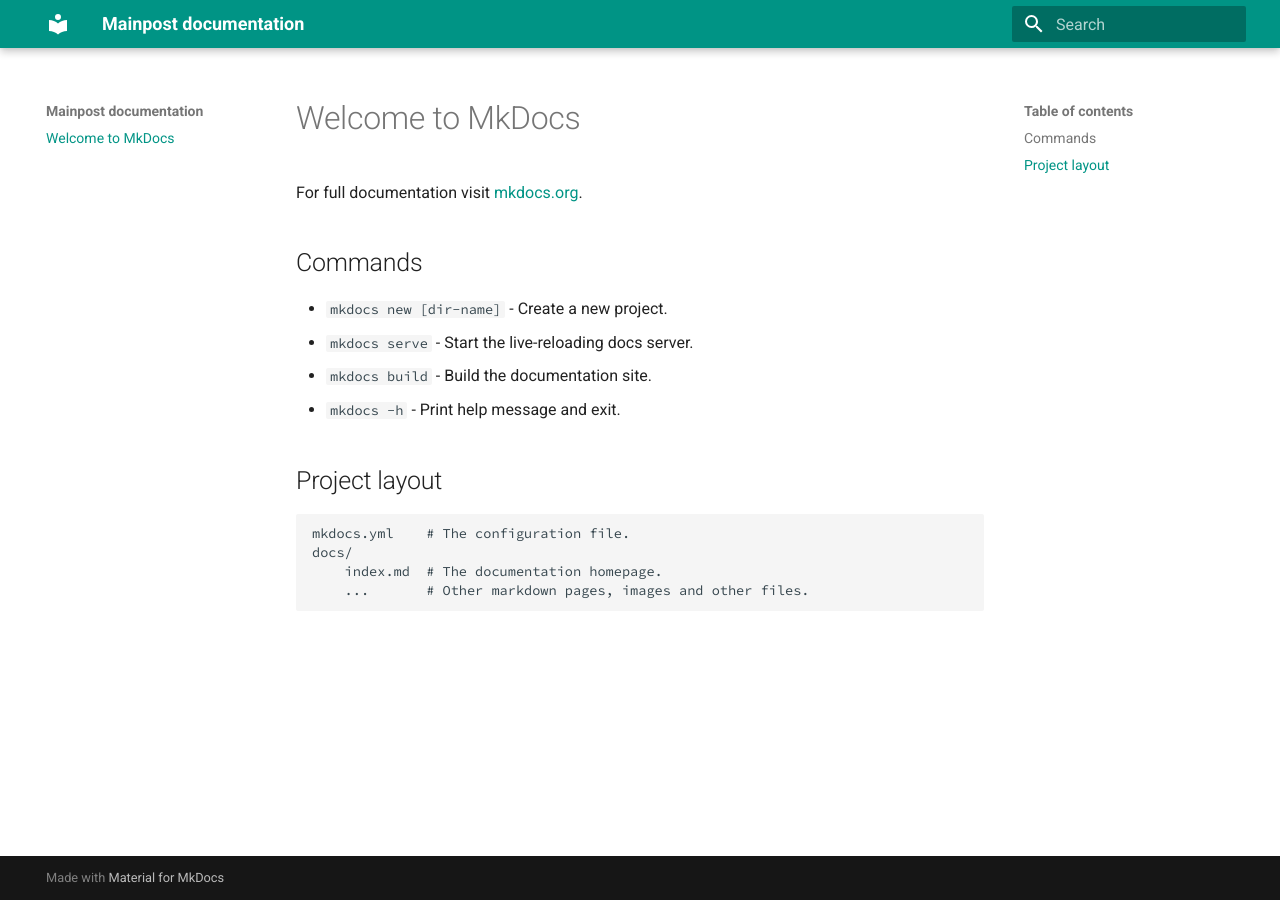
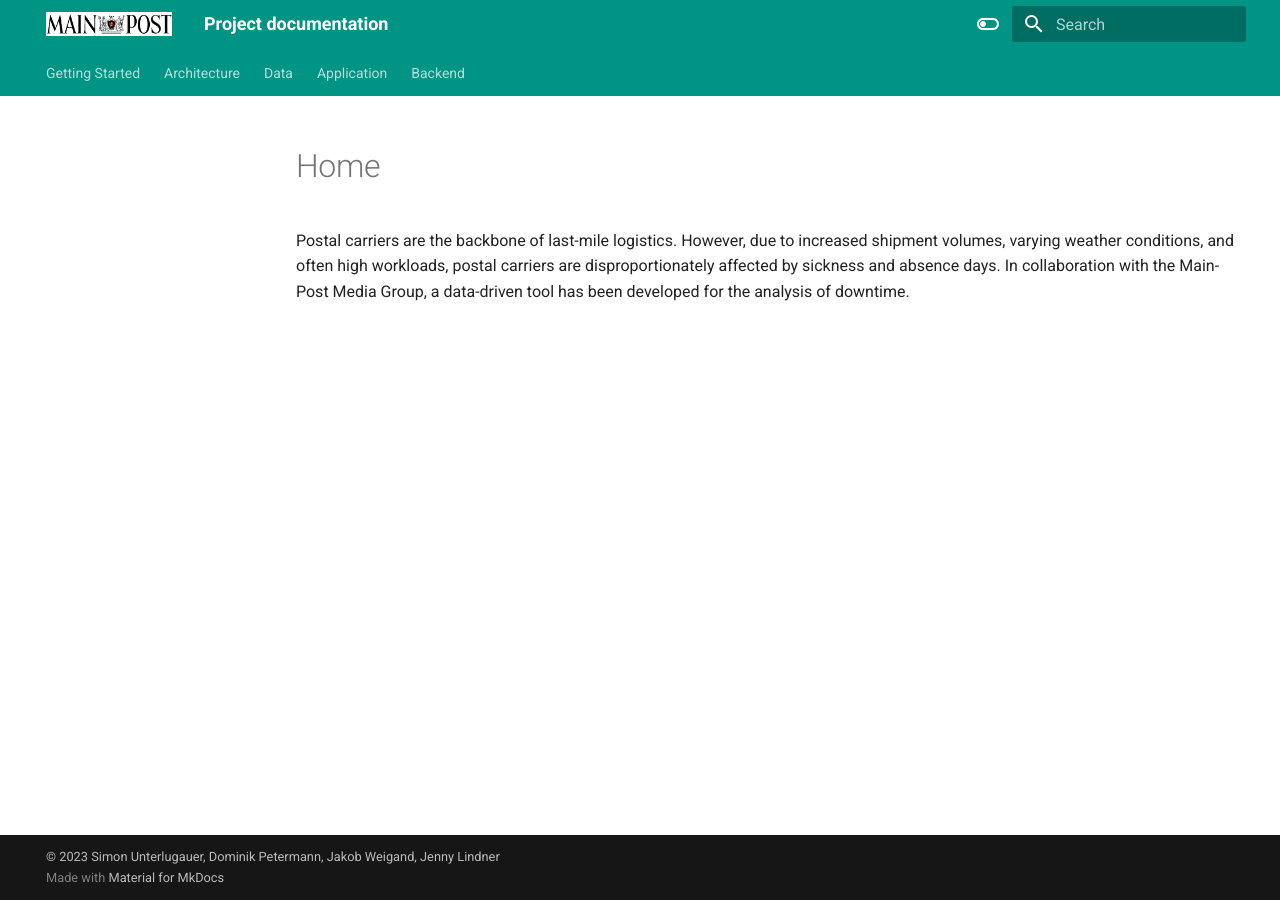
Before and after one commit to JennyLind7/mainpost-doc, an MkDocs documentation site: the page built from docs/index.md, in a window 1280 px wide. Built offline with MkDocs 1.6.1 and Material for MkDocs 9.7.7, drawn with Linux system fonts in a browser that asks for light colours.

```diff
--- a/docs/index.md
+++ b/docs/index.md
@@ -1,17 +1,2 @@
-# Welcome to MkDocs
 
-For full documentation visit [mkdocs.org](https://www.mkdocs.org).
-
-## Commands
-
-* `mkdocs new [dir-name]` - Create a new project.
-* `mkdocs serve` - Start the live-reloading docs server.
-* `mkdocs build` - Build the documentation site.
-* `mkdocs -h` - Print help message and exit.
-
-## Project layout
-
-    mkdocs.yml    # The configuration file.
-    docs/
-        index.md  # The documentation homepage.
-        ...       # Other markdown pages, images and other files.
+Postal carriers are the backbone of last-mile logistics. However, due to increased shipment volumes, varying weather conditions, and often high workloads, postal carriers are disproportionately affected by sickness and absence days. In collaboration with the Main-Post Media Group, a data-driven tool has been developed for the analysis of downtime.
--- a/mkdocs.yml
+++ b/mkdocs.yml
@@ -1,13 +1,14 @@
-site_name: Mainpost documentation
-site_description: Eine großartige Beschreibung deines Projekts.
-
+site_name: Project documentation
 theme:
   name: material
+  logo: assets/mainpost-logo.png
+  favicon: assets/mainpost.png
   features:
     - navigation.tabs
-    - navigation.selection
+    - navigation.sections
     - toc.integrate
     - navigation.top
+    - search.suggest
     - search.highlight
     - content.tabs.link
     - content.code.annotation
@@ -16,19 +17,26 @@ theme:
   palette:
     - scheme: default
       toggle:
-      name: Switch to dark mode
+        icon: material/toggle-switch-off-outline
+        name: Switch to dark mode
       primary: teal
       accent: purple
+    - scheme: slate
+      toggle:
+        icon: material/toggle-switch
+        name: Switch to light mode
+      primary: teal
+      accent: lime
 
-  font:
-    text: 'Roboto'
-    code: 'Source Code Pro'
-  features:
-    - navigation
-    - search
-    - meta
+nav:
+  - Getting Started: setup.md
+  - Architecture: architecture.md
+  - Data: data.md
+  - Application: application.md
+  - Backend: backend.md
 
+extra_css:
+  - custom/custom.css
 
-markdown_extensions:
-  - admonition
-  - codehilite
+copyright: |
+  &copy; 2023 Simon Unterlugauer, Dominik Petermann, Jakob Weigand, Jenny Lindner
```
Also changed, not shown: docs/application.md (added, +7 -0 lines), docs/backend.md (added, +1 -0 lines), docs/custom/home.html (added, +20 -0 lines), docs/data.md (added, +3 -0 lines), docs/setup.md (added, +22 -0 lines), docs/architecture.md (added), docs/assets/db_modell.png (added), docs/assets/github.svg (added), docs/assets/mainpost-logo.png (added), docs/assets/mainpost.png (added), docs/custom/custom.css (added).
